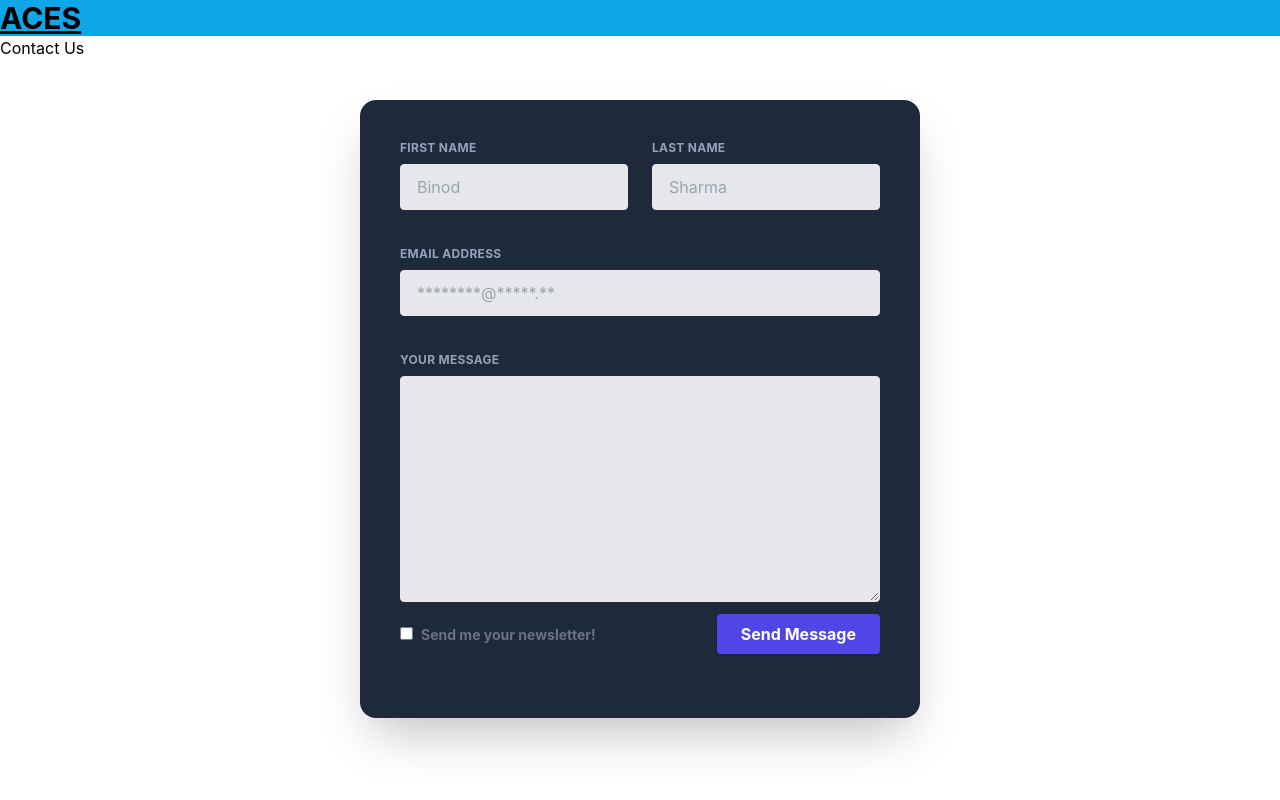
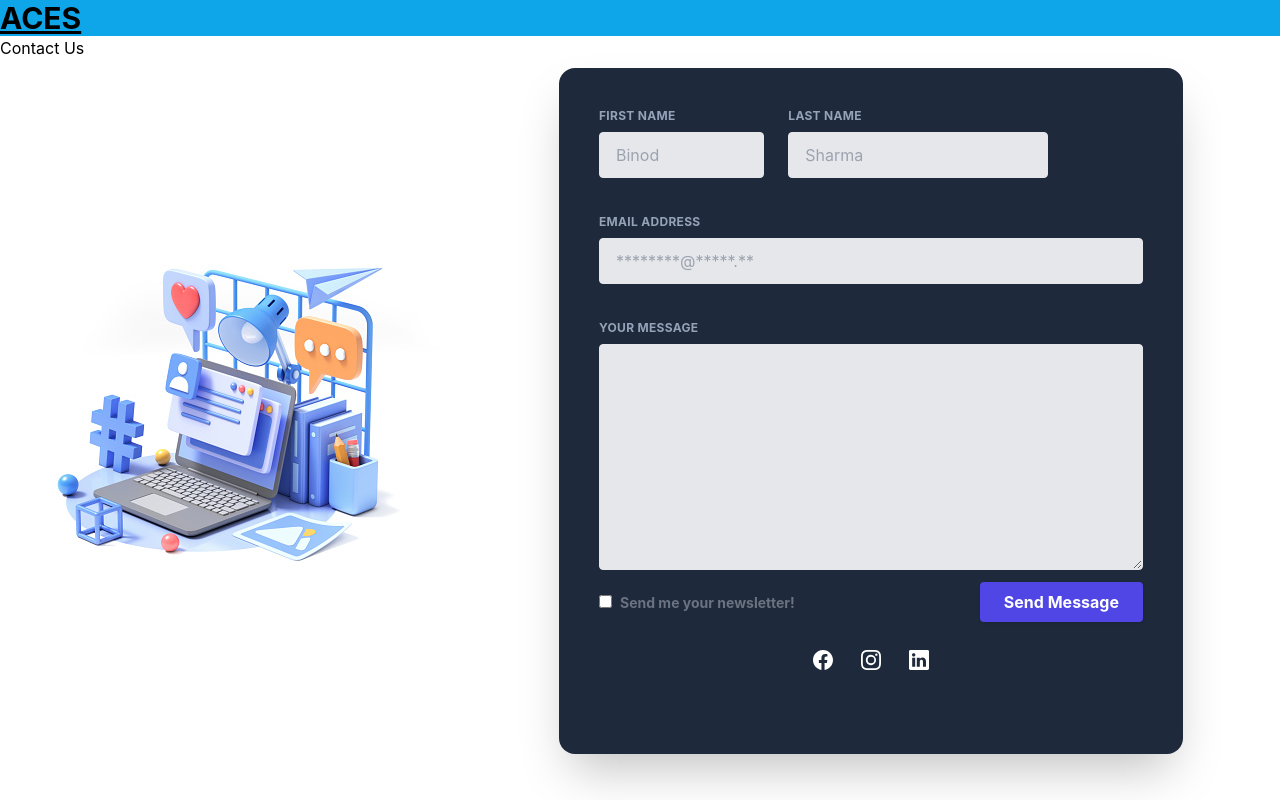
Before and after one commit to TechLifeEasy/aces_web, a React (Create React App) app: page /contact in a window 1280 px wide. Built offline with nearby package versions, Linux system fonts and the light colour scheme.

Commit message:
added image with styling

```diff
--- a/package.json
+++ b/package.json
@@ -8,6 +8,7 @@
     "@testing-library/user-event": "^13.5.0",
     "react": "^17.0.2",
     "react-dom": "^17.0.2",
+    "react-icons": "^4.3.1",
     "react-router": "^6.2.1",
     "react-router-dom": "^6.2.1",
     "react-scripts": "5.0.0",
--- a/src/components/Contact.js
+++ b/src/components/Contact.js
@@ -1,12 +1,17 @@
 import React from 'react'
+import {BsFacebook,BsInstagram,BsLinkedin} from 'react-icons/bs'
 
 export const Contact = () => {
     return (
         <>
-<div className=" flex p-10 w-1/2 h-1/2 mx-auto justify-center flex-col ">
-  <form className="p-10 bg-slate-800 rounded-2xl shadow-2xl shadow-black-10/40">
+        <div className='flex flex-row'>
+  <div className='bg-black my-auto'>
+  <img src={process.env.PUBLIC_URL + '/image/contact.jpg'} />
+  </div>
+  <div className=" flex p-2 w-1/2 bg-no-repeat h-1/2 mx-auto justify-center flex-col ">
+  <form className="p-10  bg-slate-800 rounded-2xl shadow-2xl shadow-black-10/40">
   <div className="flex flex-wrap -mx-3 mb-6">
-    <div className="w-full md:w-1/2 px-3 mb-6 md:mb-0">
+    <div className="w-full md:w-1/3 px-3 mb-6 md:mb-0">
       <label className="block uppercase tracking-wide border-gray-200 text-slate-400 text-xs font-bold mb-2" for="grid-first-name">
         First Name
       </label>
@@ -50,14 +55,21 @@ export const Contact = () => {
       <button className="shadow bg-indigo-600 hover:bg-indigo-400 focus:shadow-outline focus:outline-none text-white font-bold py-2 px-6 rounded" type="submit">
         Send Message
       </button>
+
     </div>
+    <div className='flex flex-row p-5 gap-7 justify-center items-center  m-auto mt-2'>
+    <a href='https://www.facebook.com/aces.itnu/' target='_blank'><BsFacebook className='cursor-pointer'  size={20}  color='white'/></a>
+    <a href='https://www.instagram.com/aces_it_nu/' target='_blank'><BsInstagram  className='cursor-pointer' size={20} color='white'/></a>
+    <a href='https://www.linkedin.com/company/association-of-computer-engineering-students/mycompany/' target='_blank'><BsLinkedin  className='cursor-pointer' size={20} color='white'/></a>
+    </div>
+  </div>
+</form>
+</div>
 
-  </div>
 
-</form>
+
 
 </div>
-
 </>
 
 
```
Also changed, not shown: public/image/contact.jpg (added), 1 other file (tests, documents, lock files or other folders).
